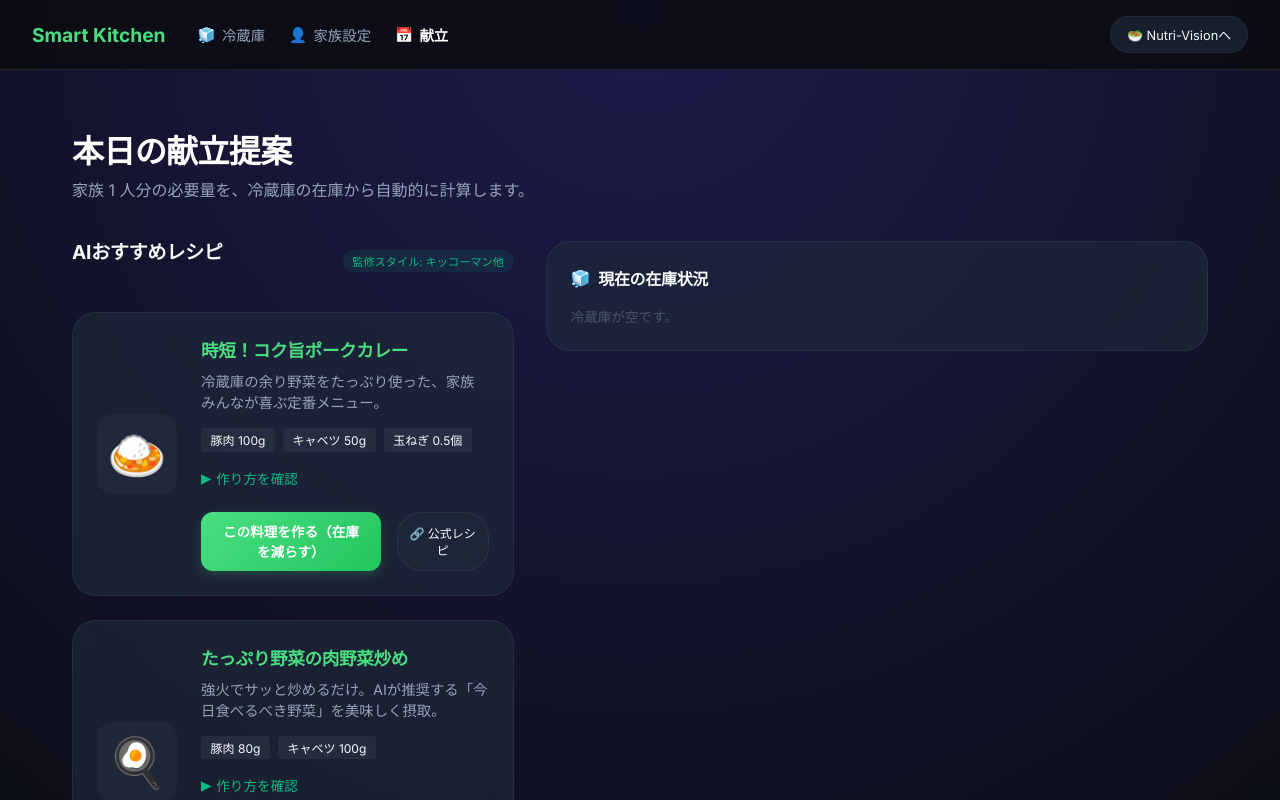
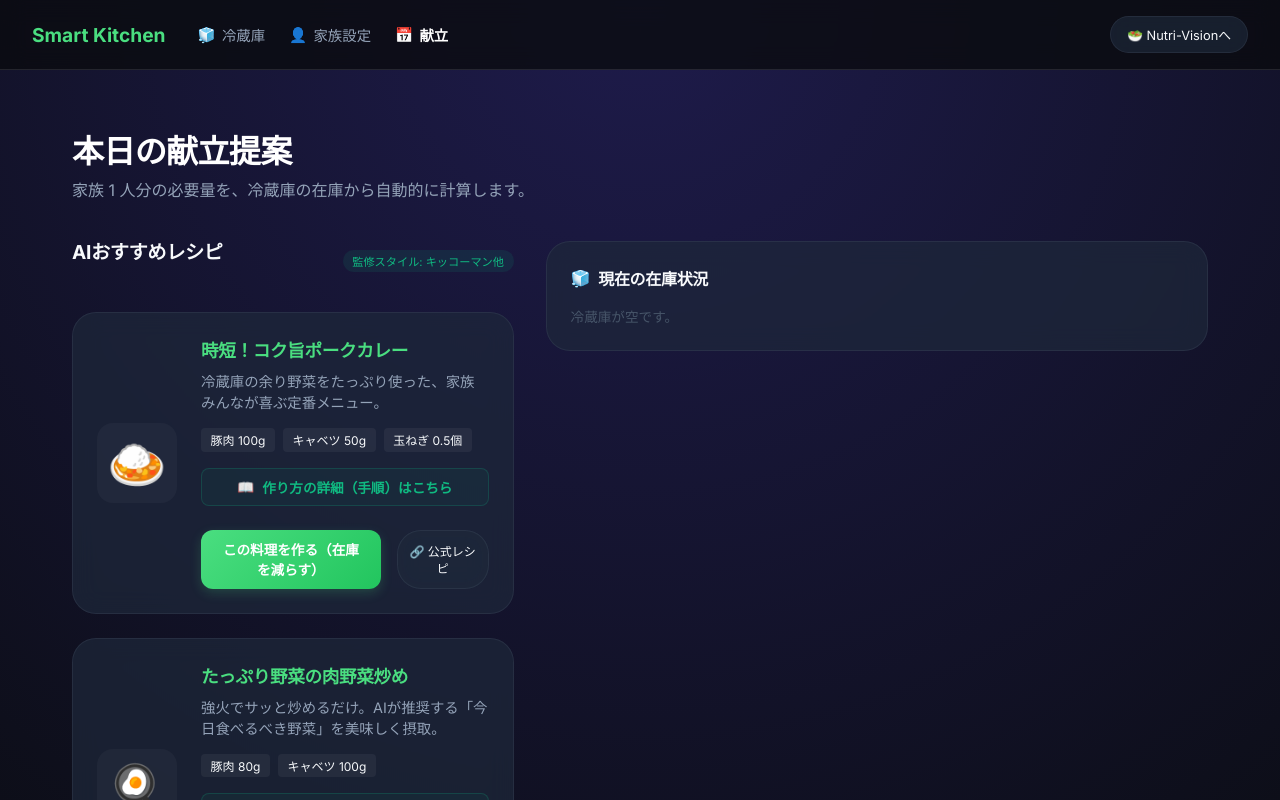
Before and after one commit to convini-bach/Life-Support-Project, a Next.js app: page /recipe-app/menu in a window 1280 px wide. Shown: the top 800 px of the page. Built offline with nearby package versions, Linux system fonts and the light colour scheme.

Commit message:
style: improve recipe steps button visibility

```diff
--- a/src/app/recipe-app/menu/page.tsx
+++ b/src/app/recipe-app/menu/page.tsx
@@ -172,11 +172,25 @@ export default function MenuPage() {
                   <button
                     onClick={() => setExpandedId(expandedId === recipe.id ? null : recipe.id)}
                     style={{
-                      background: 'none', border: 'none', color: '#10b981',
-                      fontSize: '0.85rem', cursor: 'pointer', display: 'flex', alignItems: 'center', gap: '0.3rem', padding: 0
+                      background: 'rgba(16, 185, 129, 0.05)',
+                      border: '1px solid rgba(16, 185, 129, 0.2)',
+                      color: '#10b981',
+                      fontSize: '0.85rem',
+                      cursor: 'pointer',
+                      display: 'flex',
+                      alignItems: 'center',
+                      gap: '0.5rem',
+                      padding: '0.5rem 1rem',
+                      borderRadius: '8px',
+                      width: '100%',
+                      justifyContent: 'center',
+                      fontWeight: '600',
+                      transition: 'all 0.2s'
                     }}
+                    className="hover-lift"
                   >
-                    <span>{expandedId === recipe.id ? '▼' : '▶'}</span> 作り方を確認
+                    <span>{expandedId === recipe.id ? '▼' : '📖'}</span>
+                    {expandedId === recipe.id ? '手順を閉じる' : '作り方の詳細（手順）はこちら'}
                   </button>
 
                   {expandedId === recipe.id && (
```
